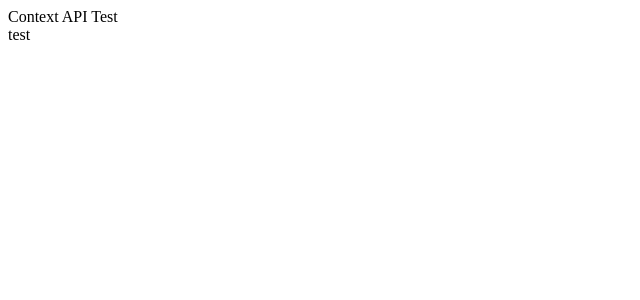
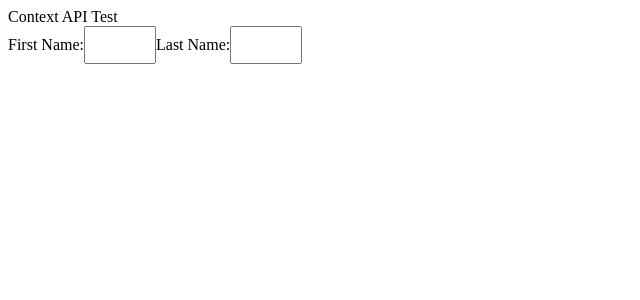
Before and after one commit to Haz-git/React_Toy_Project, a React (Create React App) app: page / in a window 1280 px wide. Shown: the top 300 px of the page, without its empty margins (0-640 px from the left). Built offline with nearby package versions, Linux system fonts and the light colour scheme.

Commit message:
Creating input state

```diff
--- a/src/components/Input.tsx
+++ b/src/components/Input.tsx
@@ -1,7 +1,25 @@
-import React from 'react';
+import React, { useState, useContext } from 'react';
+import styled from 'styled-components';
+
+const MainContainer = styled.div``;
+
+const MainInput = styled.input`
+    height: 2rem;
+    width: 4rem;
+`;
 
 const Input = () => {
-    return <div>test</div>;
+    const [firstName, setFirstName] = useState('');
+    const [lastName, setLastName] = useState('');
+
+    return (
+        <MainContainer>
+            First Name:
+            <MainInput />
+            Last Name:
+            <MainInput />
+        </MainContainer>
+    );
 };
 
 export default Input;
```
